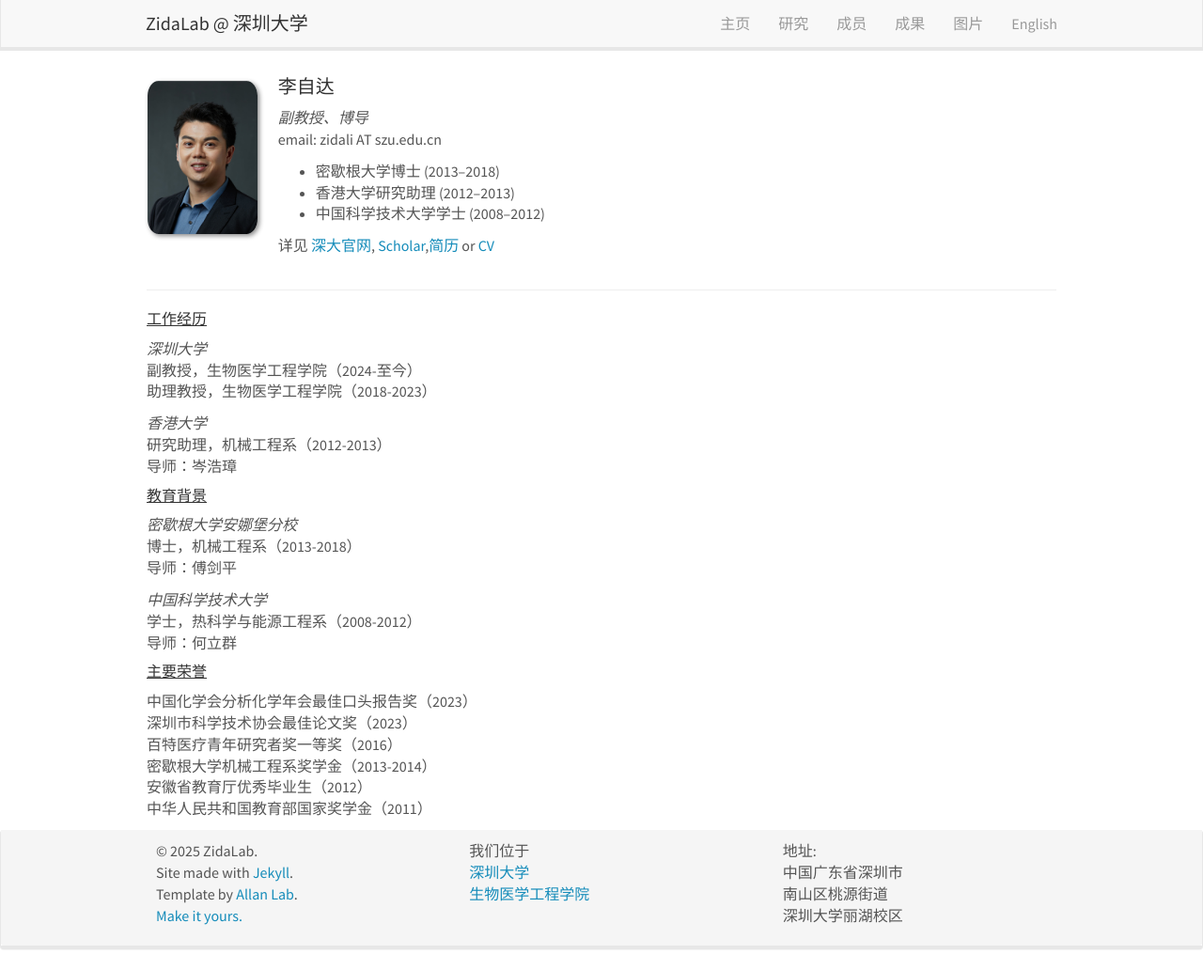
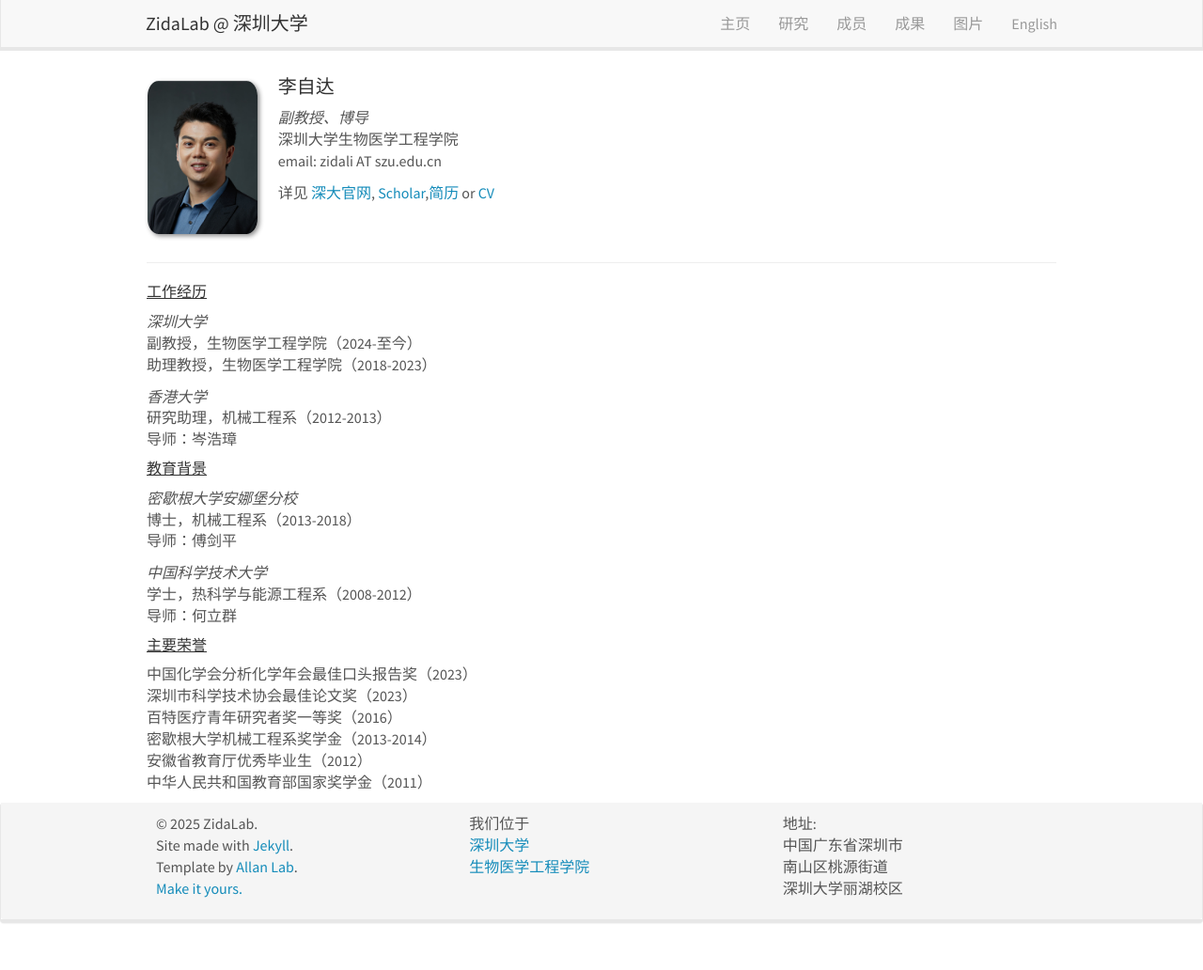
Before and after one commit to zidalab/cn, a Jekyll site: the page built from _pages/zidali.md, in a window 1280 px wide and 1032 px high. Shown: the whole window at 94% size. Built offline with Jekyll 4.4.1, drawn with Linux system fonts in a browser that asks for light colours; nearby versions of some CDN libraries.

Commit message:
Update zidali.md

```diff
--- a/_pages/zidali.md
+++ b/_pages/zidali.md
@@ -10,12 +10,9 @@ permalink: /zidali/
   <img src="{{ site.url }}{{ site.baseurl }}/images/teampic/Zida.jpg" class="img-responsive" width="25%" style="float: left" />
   <h4>李自达</h4>
   <i>副教授、博导</i> <br>
+  深圳大学生物医学工程学院<br>
   email: zidali AT szu.edu.cn<br>
-  <ul style="overflow: hidden">
-  <li>密歇根大学博士 (2013–2018)</li>
-  <li>香港大学研究助理 (2012–2013)</li>
-  <li>中国科学技术大学学士 (2008–2012)</li>
-  </ul>
+
   详见 <a href = "https://bme.szu.edu.cn/info/1164/1826.htm" target="_blank">深大官网</a>, <a href = "https://scholar.google.com/citations?user=9s8iCB0AAAAJ&amp;hl=en" target="_blank">Scholar</a>,<a href="{{ site.url }}{{ site.baseurl }}/downloads/CV-Chinese.pdf" target="_blank">简历</a> or <a href="{{ site.url }}{{ site.baseurl }}/downloads/CV-English.pdf" target="_blank">CV</a>
 </div>
 
```
